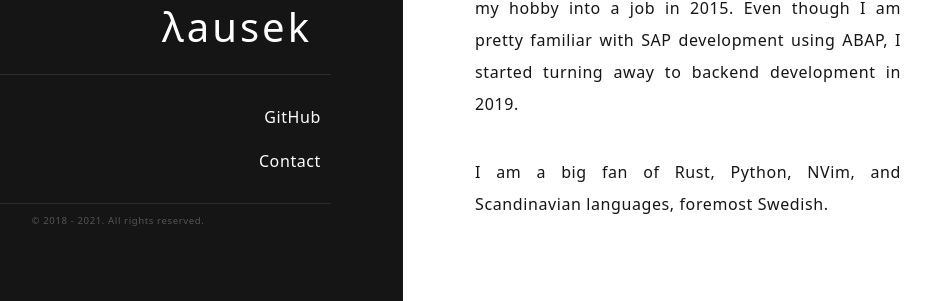
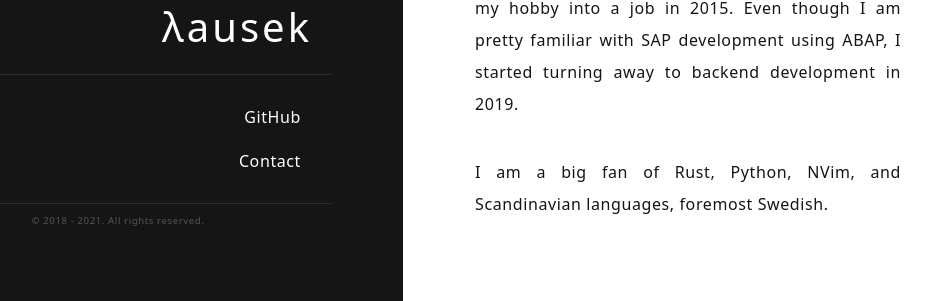
Before and after one commit to lausek/lausek.github.io, a Jekyll site: the page built from index.md, in a window 1280 px wide. Shown: the part 368-669 px from the top of the page, without its empty margins (167-1098 px from the left). Built offline with Jekyll 4.4.1, drawn with Linux system fonts in a browser that asks for light colours.

Commit message:
fix full width responsive

```diff
--- a/css/minimal.scss
+++ b/css/minimal.scss
@@ -1,5 +1,4 @@
 ---
-
 ---
 
 $white: white;
@@ -79,6 +78,7 @@ body {
     nav {
         padding: 10px;
         padding-left: 30px;
+        padding-right: 30px;
 
         li {
             text-align: right;
```
